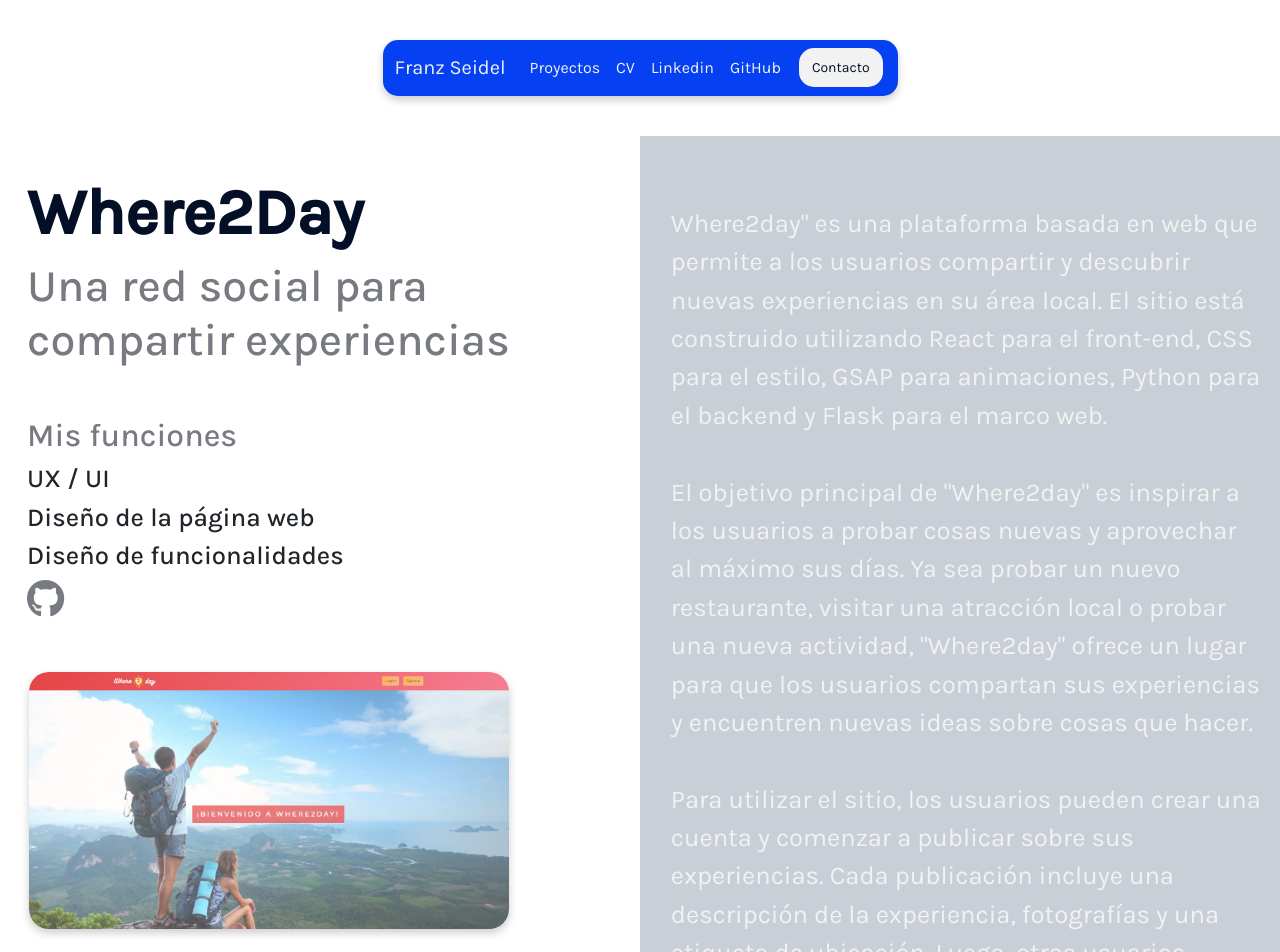
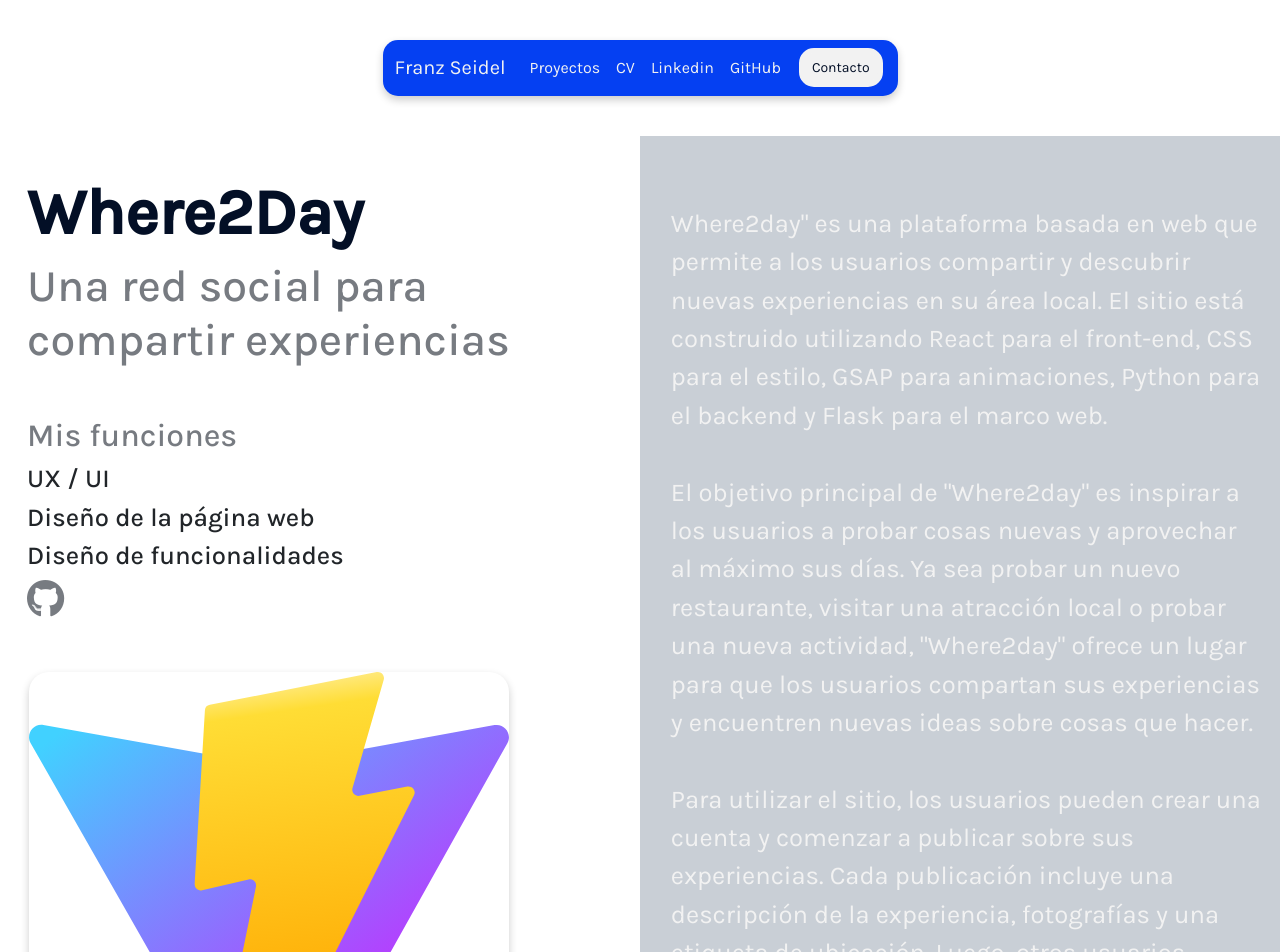
Before and after one commit to franz8818/Portfolio, a React (Vite) app: page /proyectW2d in a window 1280 px wide. Shown: the top 952 px of the page. Built offline with nearby package versions, Linux system fonts and the light colour scheme.

Commit message:
ruta absoluta para imagenes

```diff
--- a/src/components/proyectW2d.jsx
+++ b/src/components/proyectW2d.jsx
@@ -24,7 +24,7 @@ function W2d() {
                             <i className="fab fa-github" style={{ color: 'var(--shadow-)', fontSize: '2em' }}></i>
                         </a>
                         <div className="intro-pic col-6">
-                            <img className="intro-proyects" src="src/assets/landing-page-cover.png" alt="Where2Day" />
+                            <img className="intro-proyects" src="/vite.svg" alt="Where2Day" />
                             <img className="intro-proyects" src="src/assets/w2dfeed.png" alt="Where2Day" />
                             <img className="intro-proyects" src="src/assets/w2dpost0.png" alt="Where2Day" />
                             <img className="intro-proyects" src="src/assets/w2dpost3.png" alt="Where2Day" />
```
